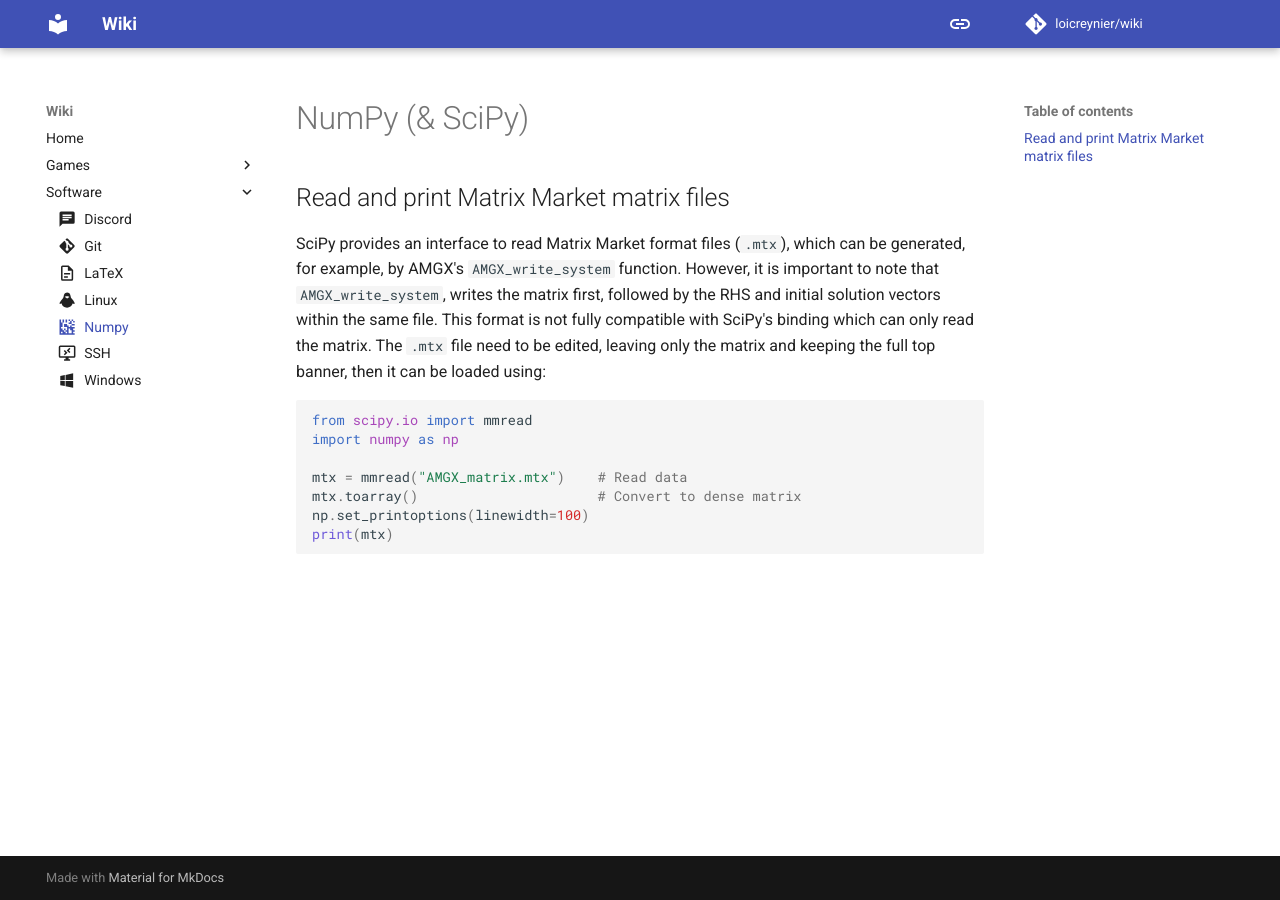
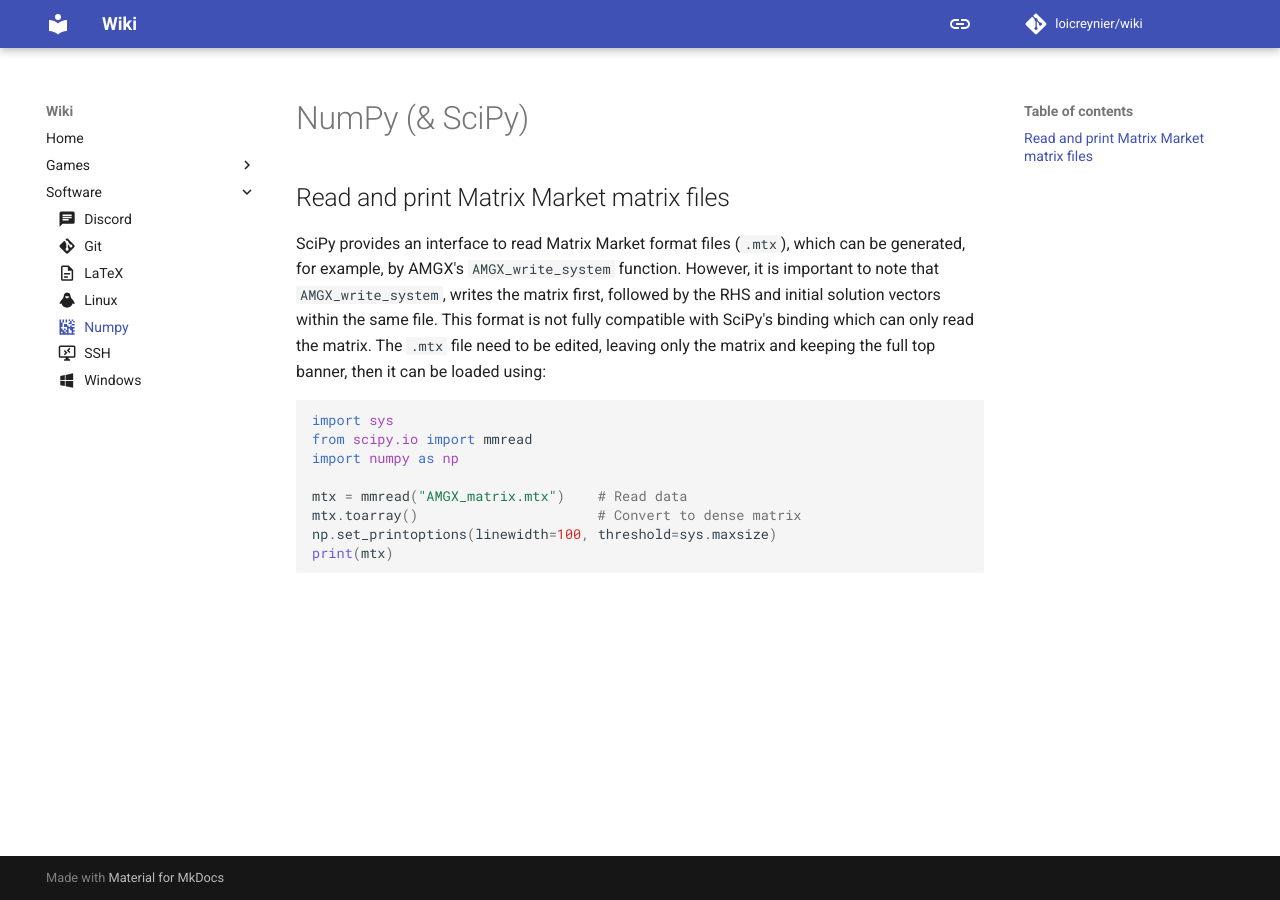
Before and after one commit to loicreynier/wiki, an MkDocs documentation site: the page built from docs/software/numpy.md, in a window 1280 px wide. Built offline with MkDocs 1.6.1 and Material for MkDocs 9.7.7, drawn with Linux system fonts in a browser that asks for light colours; comment, search, counter and statistics services are not loaded.

Commit message:
docs(numpy): add threshold print option

````diff
--- a/docs/software/numpy.md
+++ b/docs/software/numpy.md
@@ -16,11 +16,12 @@ The `.mtx` file need to be edited, leaving only the matrix and keeping the full
 then it can be loaded using:
 
 ```python
+import sys
 from scipy.io import mmread
 import numpy as np
 
 mtx = mmread("AMGX_matrix.mtx")    # Read data
 mtx.toarray()                      # Convert to dense matrix
-np.set_printoptions(linewidth=100)
+np.set_printoptions(linewidth=100, threshold=sys.maxsize)
 print(mtx)
 ```
````
